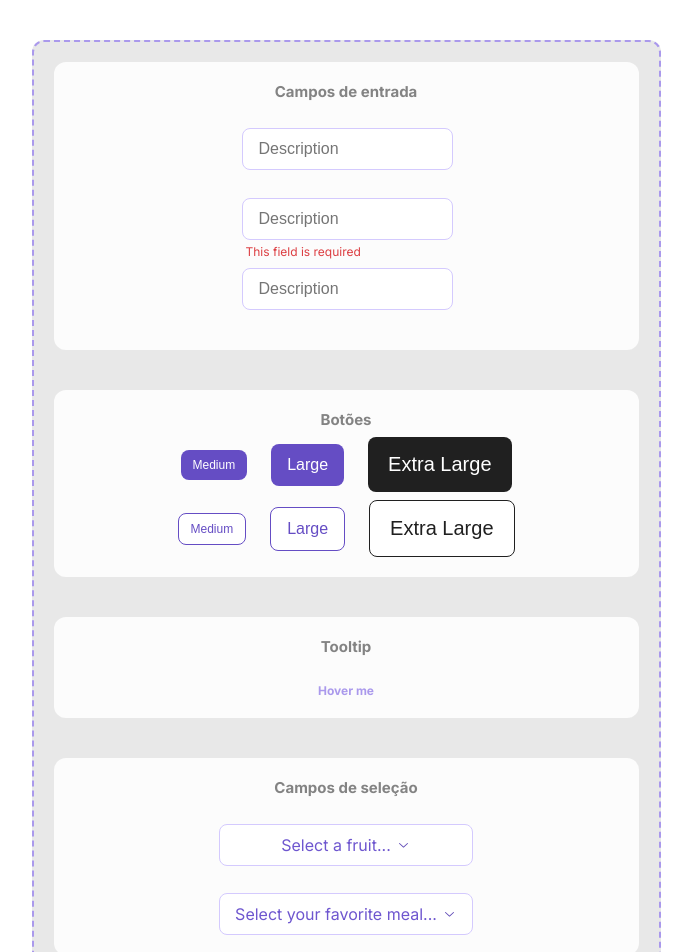
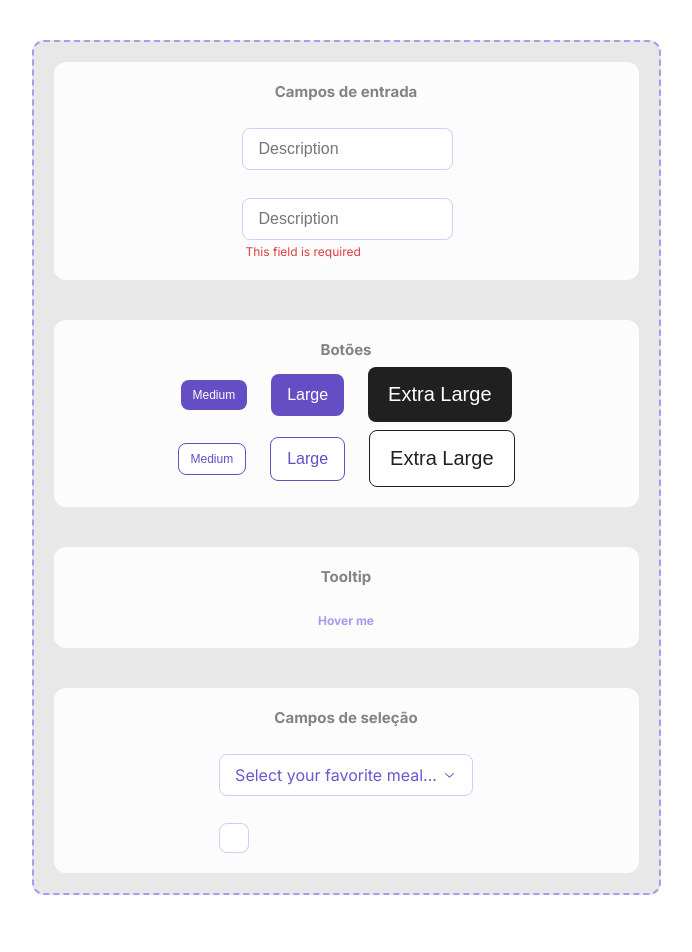
Before and after one commit to MarcosSantosLocX/stitches-with-radix, a Next.js app: page / in a window 1280 px wide. Shown: the top 952 px of the page, without its empty margins (294-986 px from the left). Built offline with nearby package versions, Linux system fonts and the light colour scheme.

Commit message:
feat: add Checkbox component to home examples

```diff
--- a/src/common/modules/home/home.tsx
+++ b/src/common/modules/home/home.tsx
@@ -3,6 +3,7 @@ import * as React from 'react'
 import FieldFeedback from "@/common/components/form/FieldFeedback/FieldFeedback";
 import { TextField } from "@/common/components/form/TextField/TextField";
 import { Select } from "@/common/components/form/Select/Select";
+import { Checkbox } from "@/common/components/form/Checkbox/Checkbox";
 import { Button } from "@/common/components/structure/Button/Button";
 import { Tooltip } from "@/common/components/structure/Tooltip/Tooltip";
 import { Heading } from "@/common/components/structure/Typography/Typography";
@@ -54,13 +55,10 @@ export default function Home() {
           <Heading as="h2">Campos de entrada</Heading>
           <br />
           <FieldFeedback error={error}>
-            <TextField placeholder="Description" />
+            <TextField key="1" placeholder="Description" />
           </FieldFeedback>
           <FieldFeedback error={{ message: "This field is required" }}>
-            <TextField placeholder="Description" />
-          </FieldFeedback>
-          <FieldFeedback>
-            <TextField placeholder="Description" />
+            <TextField key="2" placeholder="Description" />
           </FieldFeedback>
         </S.Card>
 
@@ -107,10 +105,13 @@ export default function Home() {
 
         <S.Card>
           <Heading as="h2">Campos de seleção</Heading>
-          <br />
-          <Select ariaLabel="Fruit"  placeholder="Select a fruit..."  type="item" options={fruitsOptions} />
+          {/* <br />
+          <Select key="11" ariaLabel="Fruit"  placeholder="Select a fruit..."  type="item" options={fruitsOptions} /> */}
           <br />
           <Select ariaLabel="Meal" placeholder="Select your favorite meal..."  type="group" options={mealOptions} />
+
+          <br />
+          <Checkbox />
         </S.Card>
       </S.CardGroup>
     </S.Container>
```
